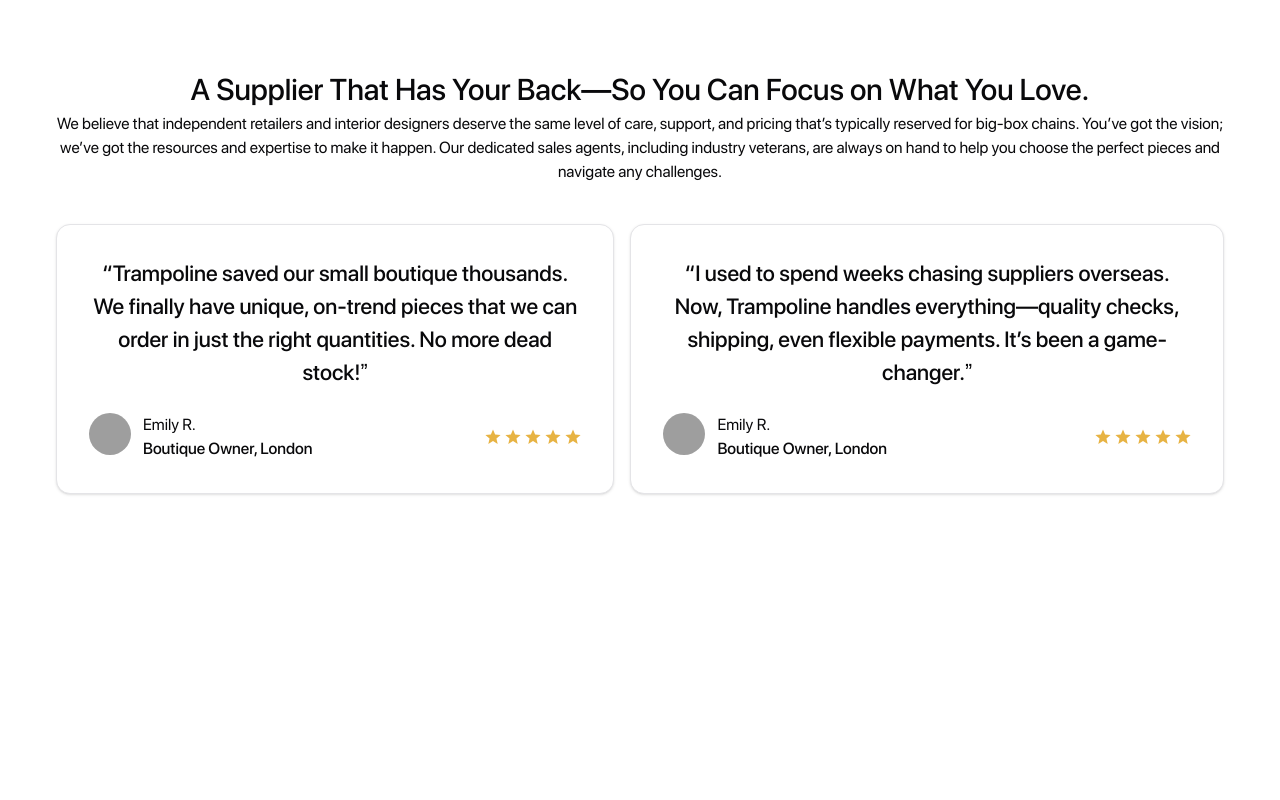
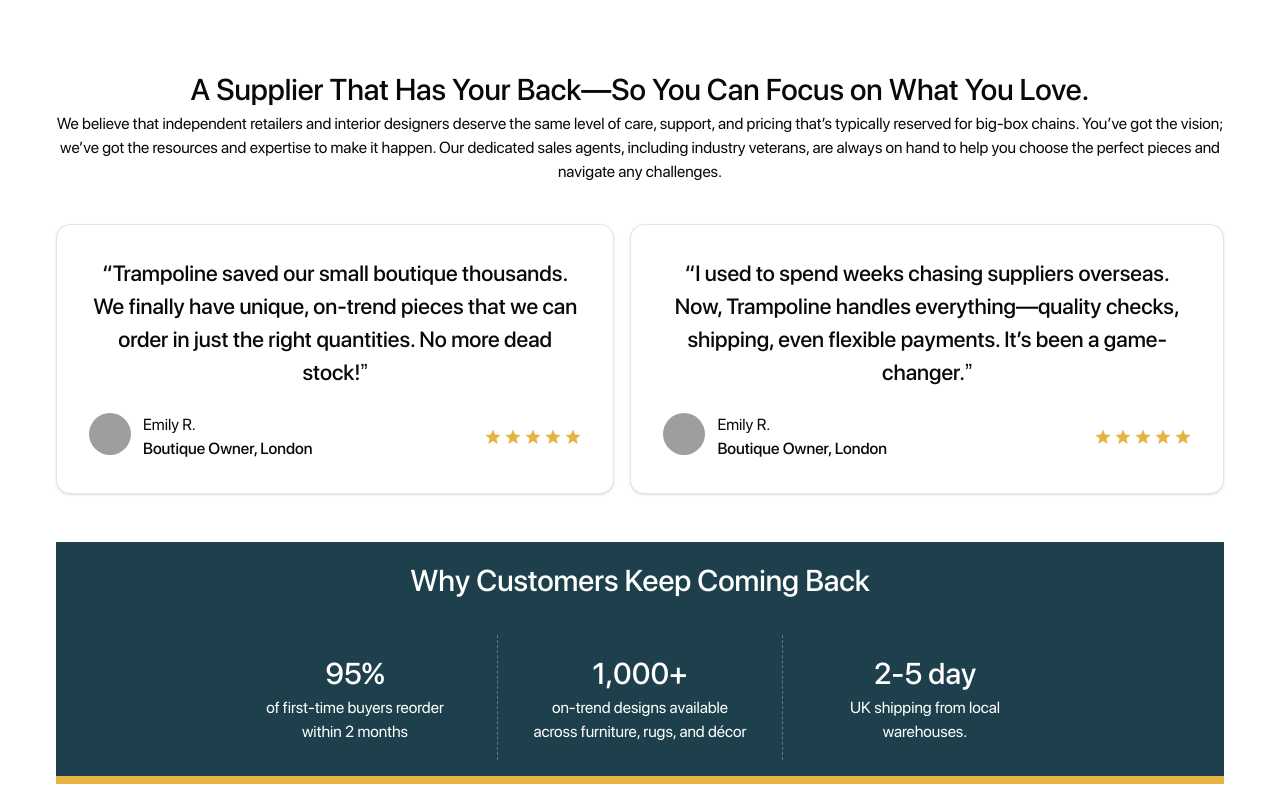
Before and after one commit to destructo570/trampoline-assignment-next, a Next.js app: page / in a window 1280 px wide. Shown: the part 1711-2511 px from the top of the page. Before the commit the page ends 2221 px from the top, so only its background shows below. Built offline with nearby package versions, Linux system fonts and the light colour scheme; grey boxes are pictures that could not be loaded.

Commit message:
feat: add more data to testimonials

```diff
--- a/src/app/globals.css
+++ b/src/app/globals.css
@@ -6,6 +6,8 @@
 
 @theme {
   --color-primary-accent: #E7B343;
+  --color-secondary-accent: #1D404C;
+  --color-secondary-surface: rgba(252,252,252, 0.3);
 }
 
 :root {
--- a/src/app/page.tsx
+++ b/src/app/page.tsx
@@ -166,18 +166,20 @@
   const testimonials = () => {
     return (
       <section className="text-center mt-14 p-4">
+        <section>
           <div>
             <h2>
               A Supplier That Has Your Back—So You Can Focus on What You Love.
             </h2>
             <p>
               {" "}
-            We believe that independent retailers and interior designers deserve
-            the same level of care, support, and pricing thatʼs typically
-            reserved for big-box chains. Youʼve got the vision; weʼve got the
-            resources and expertise to make it happen. Our dedicated sales
-            agents, including industry veterans, are always on hand to help you
-            choose the perfect pieces and navigate any challenges.
+              We believe that independent retailers and interior designers
+              deserve the same level of care, support, and pricing thatʼs
+              typically reserved for big-box chains. Youʼve got the vision;
+              weʼve got the resources and expertise to make it happen. Our
+              dedicated sales agents, including industry veterans, are always on
+              hand to help you choose the perfect pieces and navigate any
+              challenges.
             </p>
           </div>
           <div className="flex gap-4 mt-10 flex-col sm:flex-row justify-center">
@@ -193,6 +195,26 @@
             />
           </div>
         </section>
+        <section className="bg-secondary-accent text-white flex flex-col items-center gap-8 mt-12 p-4 border-b-8 border-primary-accent">
+          <h2>Why Customers Keep Coming Back</h2>
+          <div className="flex flex-col sm:flex-row">
+            <div className="py-4 px-8 sm:border-r border-secondary-surface border-dashed">
+              <h2>95%</h2>
+              <p className="max-w-[220px]">of first-time buyers reorder within 2 months</p>
+            </div>
+            <div className="py-4 px-8 sm:border-r border-secondary-surface border-dashed">
+              <h2>1,000+</h2>
+              <p className="max-w-[220px]">
+                on-trend designs available across furniture, rugs, and décor
+              </p>
+            </div>
+            <div className="py-4 px-8">
+              <h2>2-5 day</h2>
+              <p className="max-w-[220px]">UK shipping from local warehouses.</p>
+            </div>
+          </div>
+        </section>
+      </section>
     );
   };
   return (
```
Lines whose indentation alone changed are shown as unchanged.
